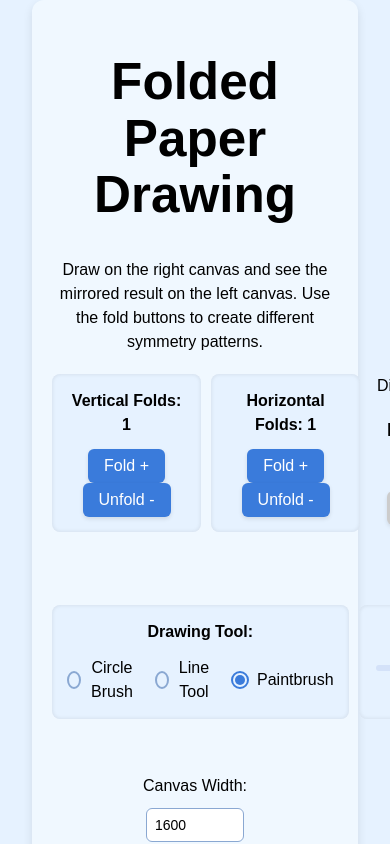
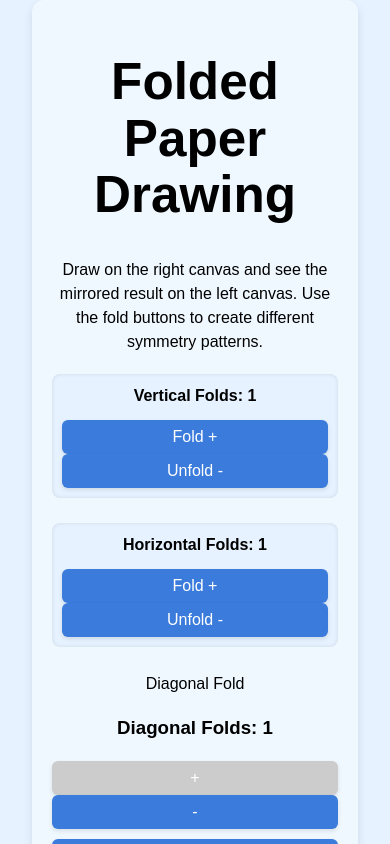
Before and after one commit to schu34/Shibori, a React (Vite) app: page / in a window 390 px wide. Built offline with nearby package versions, Linux system fonts and the light colour scheme.

Commit message:
responsive

```diff
--- a/src/components/ShiboriCanvas.css
+++ b/src/components/ShiboriCanvas.css
@@ -320,10 +320,12 @@ input[type="range"]:focus {
 @media (max-width: 768px) {
     .canvas-container {
         flex-direction: column;
+        padding: 10px;
     }
 
     .canvas-wrapper {
         width: 100%;
+        min-height: 300px;
     }
 
     .canvas-header {
@@ -337,13 +339,48 @@ input[type="range"]:focus {
 
     .dimension-controls {
         flex-direction: column;
+        align-items: stretch;
     }
 
     .controls-container {
         flex-direction: column;
+        gap: 15px;
     }
 
     .controls-section {
         min-width: 100%;
     }
+
+    .radio-group {
+        flex-direction: column;
+        gap: 10px;
+    }
+
+    .slider-container {
+        flex-direction: column;
+        align-items: stretch;
+        gap: 10px;
+    }
+
+    .tool-selector {
+        padding: 10px;
+    }
+
+    .fold-controls-group,
+    .tool-controls-group {
+        padding: 10px;
+    }
+
+    .button-container {
+        flex-direction: column;
+        width: 100%;
+    }
+
+    .button-container button {
+        width: 100%;
+    }
+
+    .dimension-input {
+        width: 100%;
+    }
 }
```
